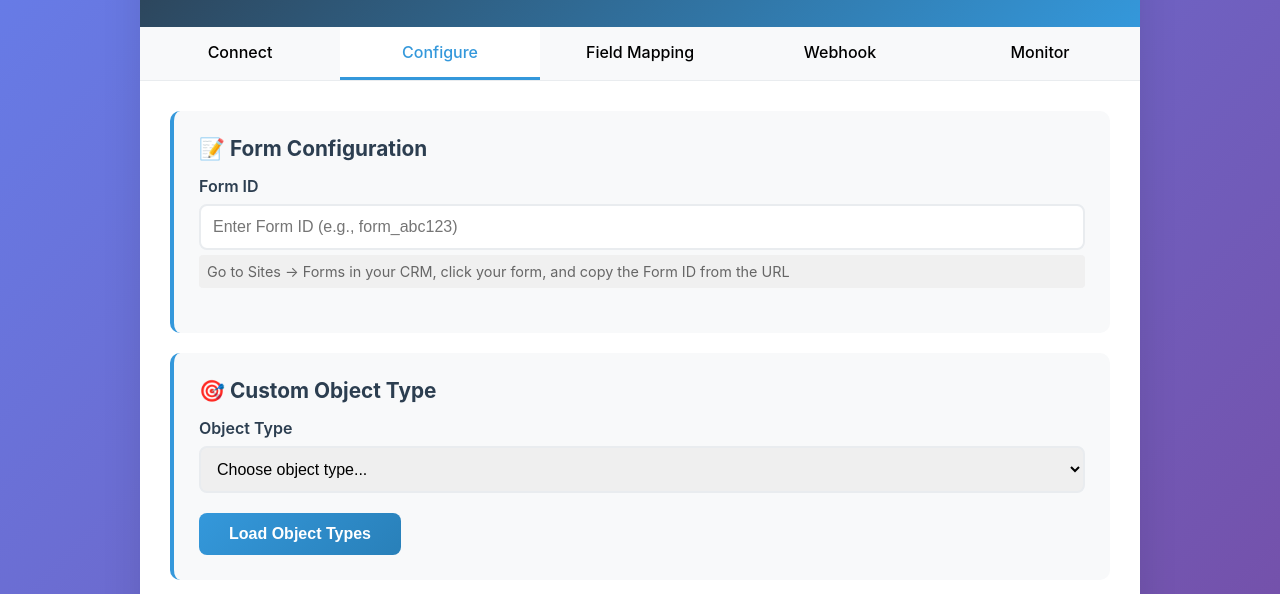
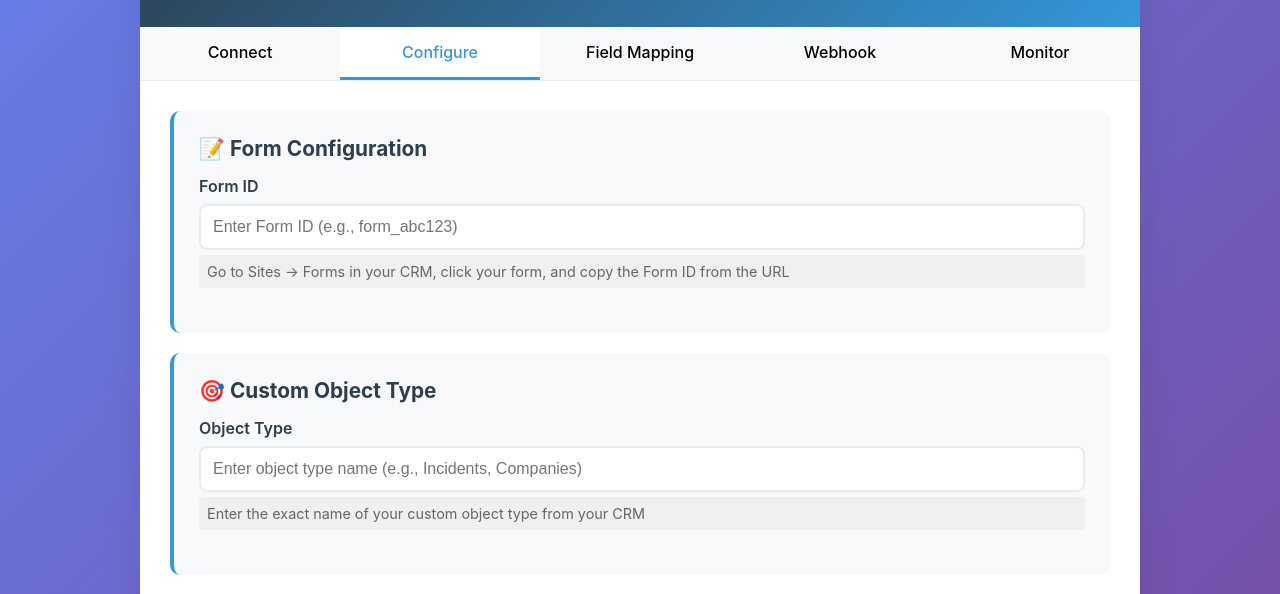
Before and after one commit to Tosk11/ghl-form-to-object-creator, a website: page public/index.html in a window 1280 px wide. Both pictures are taken after a click on the element "Configure". Shown: the part 127-721 px from the top of the page. Drawn offline with Linux system fonts and the light colour scheme.

Commit message:
Update index.html

```diff
--- a/public/index.html
+++ b/public/index.html
@@ -356,11 +356,11 @@
     <h3>🎯 Custom Object Type</h3>
     <div class="form-group">
         <label>Object Type</label>
-                    <select id="object-type">
-                        <option value="">Choose object type...</option>
-                    </select>
+        <input type="text" id="object-type" placeholder="Enter object type name (e.g., Incidents, Companies)">
+        <div class="form-help">
+            Enter the exact name of your custom object type from your CRM
         </div>
-                <button class="btn" onclick="loadObjects()">Load Object Types</button>
+    </div>
 </div>
 
             <div class="section">
```
Lines whose indentation alone changed are shown as unchanged.
